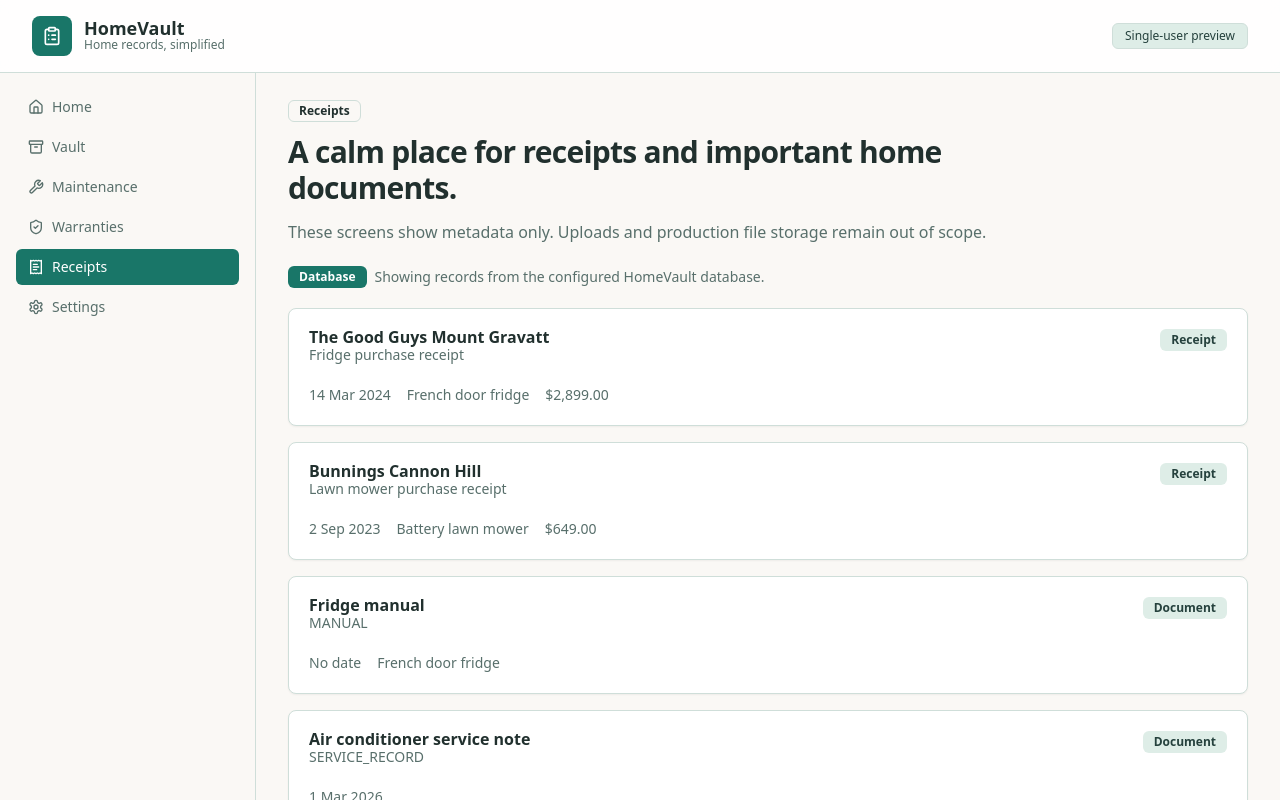
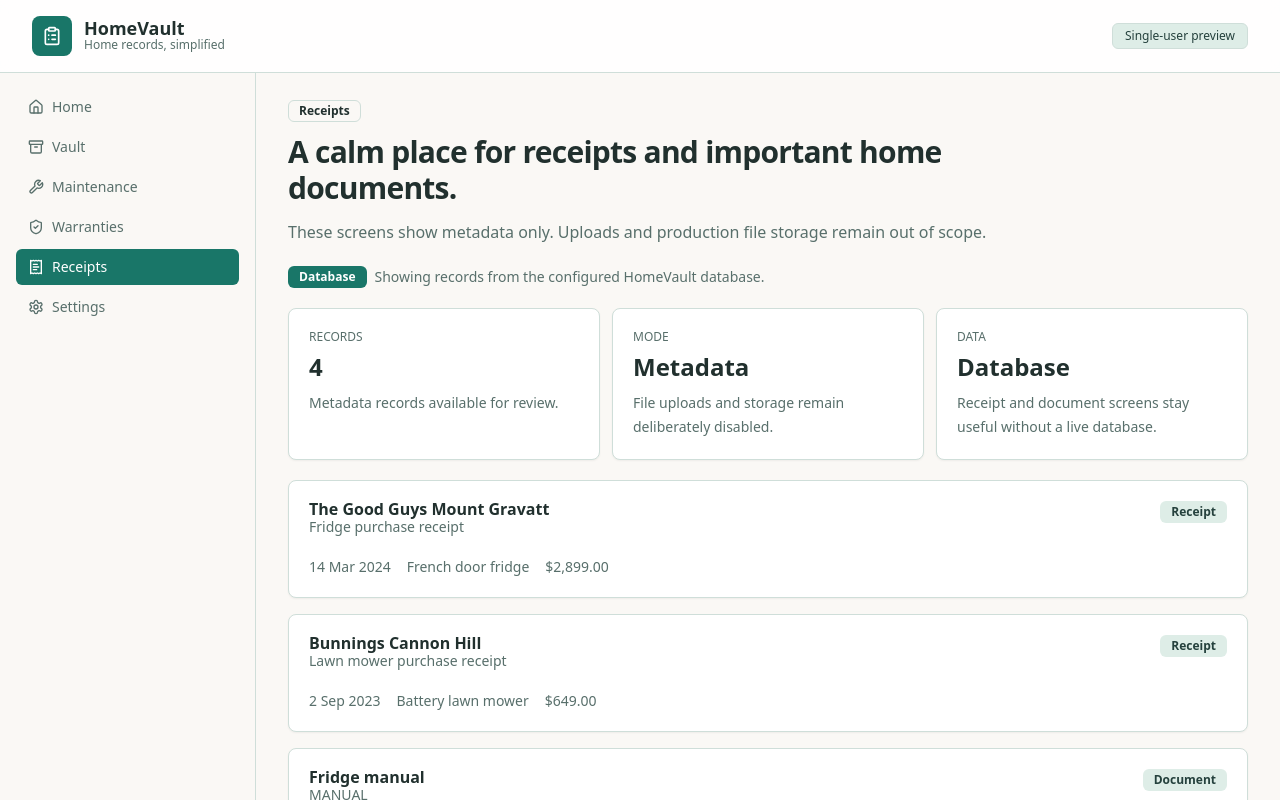
Before and after one commit to LatinMaestro/HomeVault, a Next.js app: page /receipts in a window 1280 px wide. Shown: the top 800 px of the page. Built offline with nearby package versions, Linux system fonts and the light colour scheme; no server answers; the database is empty.

Commit message:
Add receipts list review summary

```diff
--- a/src/app/receipts/page.tsx
+++ b/src/app/receipts/page.tsx
@@ -5,6 +5,7 @@ import { AppShell } from "@/components/app-shell";
 import { DataSourceNote } from "@/components/data-source-note";
 import { EmptyState } from "@/components/empty-state";
 import { PageHeader } from "@/components/page-header";
+import { ReviewSummary } from "@/components/review-summary";
 import { Badge } from "@/components/ui/badge";
 import { Card, CardContent, CardDescription, CardHeader, CardTitle } from "@/components/ui/card";
 import { getRecords } from "@/lib/home-data";
@@ -28,6 +29,25 @@ export default async function ReceiptsPage() {
           description="These screens show metadata only. Uploads and production file storage remain out of scope."
         />
         <DataSourceNote source={records.source} />
+        <ReviewSummary
+          items={[
+            {
+              label: "Records",
+              value: `${records.data.length}`,
+              detail: records.data.length === 1 ? "Metadata record available for review." : "Metadata records available for review.",
+            },
+            {
+              label: "Mode",
+              value: "Metadata",
+              detail: "File uploads and storage remain deliberately disabled.",
+            },
+            {
+              label: "Data",
+              value: records.source === "database" ? "Database" : "Sample",
+              detail: "Receipt and document screens stay useful without a live database.",
+            },
+          ]}
+        />
 
         {records.data.length > 0 ? (
           <div className="grid gap-4">
```
